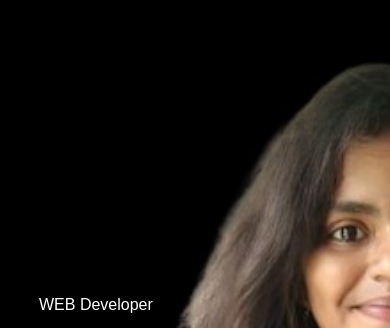
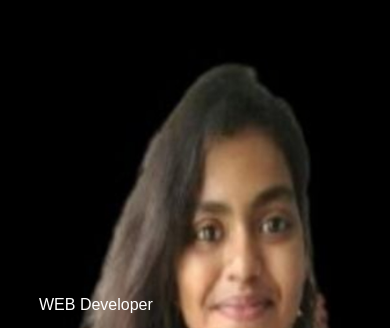
Before and after one commit to poulomi-03/MY-PORTFOLIO, a plain HTML site: page index.html in a window 390 px wide. Shown: the part 65-393 px from the top of the page. Drawn offline with Linux system fonts and the light colour scheme.

Commit message:
Update style.css first change

```diff
--- a/style.css
+++ b/style.css
@@ -315,7 +315,8 @@ nav .fa-solid{
 }
 @media only screen and (max-width :600px){
     #header{
-        background-image: url('./images/myimg2\ \(2\).jpg');
+/*         background-image: url('./images/myimg2\ \(2\).jpg'); */
+         background-image: url('./images/my_phone_back.jpeg');
     }
     .header-text{
         margin-top:100% ;
```
